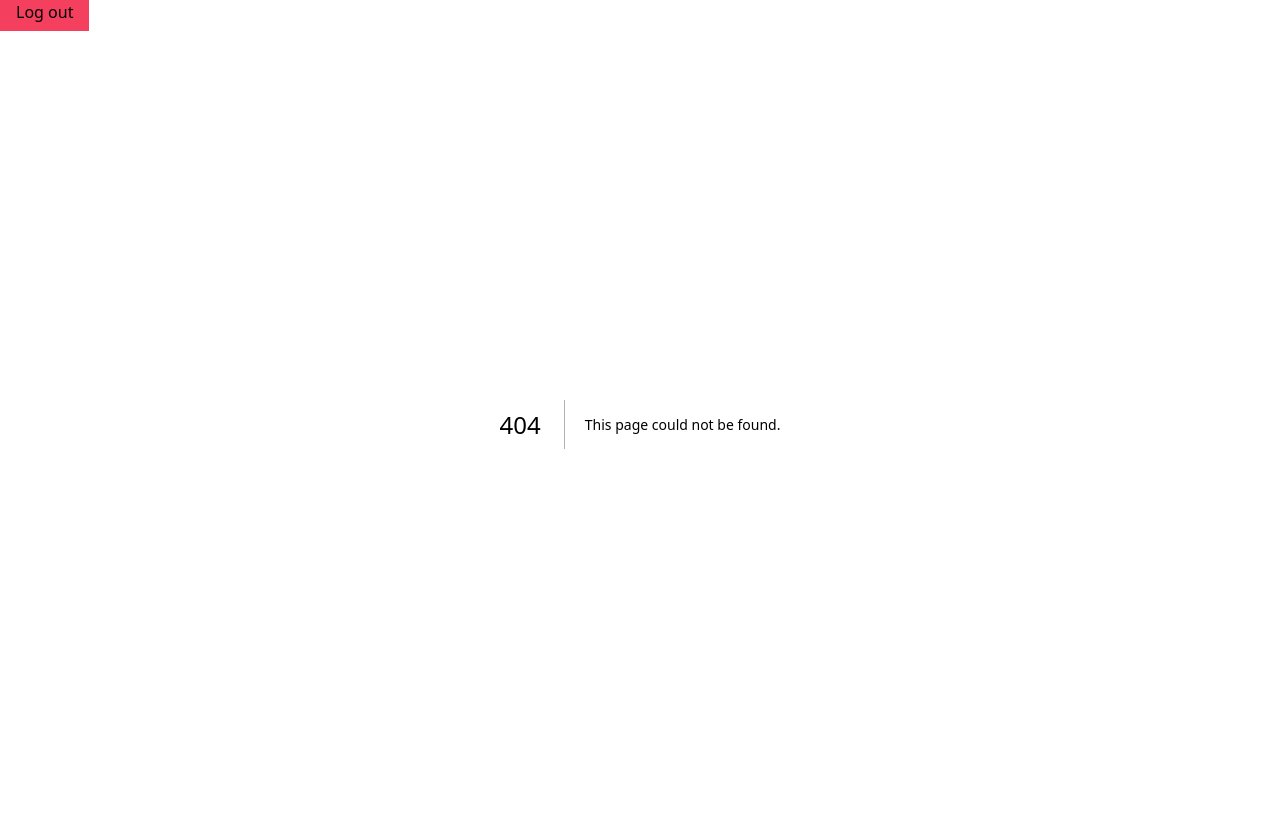
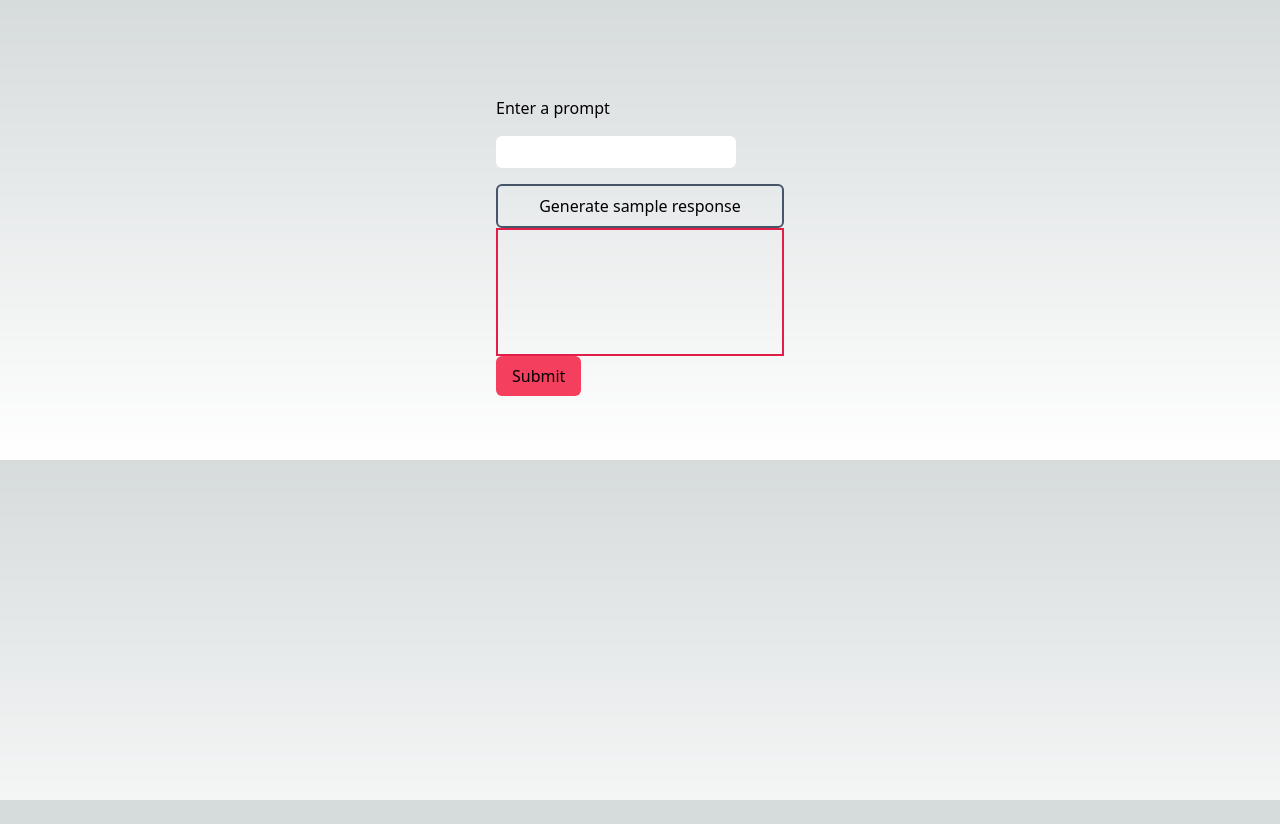
Before and after one commit to bhuynhdev/oftheday, a Next.js app: page /contribute in a window 1280 px wide. Before the commit this address had no page. After the commit the page ends 800 px from the top, so only its background shows below. Built offline with nearby package versions, Linux system fonts and the light colour scheme; no server answers.

Commit message:
Add a me page

```diff
--- /dev/null
+++ b/app/contribute/page.tsx
@@ -0,0 +1,36 @@
+import { db } from "@/drizzle/drizzle";
+import { inspirations } from "@/drizzle/schema";
+import { redirect } from "next/navigation";
+
+export default function Contribute() {
+  async function createNewExtension(formData: FormData) {
+    "use server";
+    await db.insert(inspirations).values({ prompt: formData.get("prompt")?.toString() });
+    redirect("/marketplace");
+  }
+
+  return (
+    <main className="flex flex-col items-center justify-between gap-16 p-6 md:p-16">
+      <form action={createNewExtension}>
+        <div className="flex flex-col gap-4">
+          <label>Enter a prompt</label>
+          <input
+            type="text"
+            name="prompt"
+            id="prompt"
+            className="block w-60 rounded-md px-2 py-1 text-black"
+            required
+          />
+          <button type="button" className="max-w-xl rounded-md border-2 border-slate-600 px-4 py-2">
+            Generate sample response
+          </button>
+        </div>
+        <div className="h-32 w-72 border-2 border-rose-600"></div>
+
+        <button type="submit" className="rounded-md bg-rose-500 px-4 py-2">
+          Submit
+        </button>
+      </form>
+    </main>
+  );
+}
--- a/app/layout.tsx
+++ b/app/layout.tsx
@@ -1,22 +1,32 @@
 import type { Metadata } from "next";
 import { UserProvider } from "@auth0/nextjs-auth0/client";
 import "./globals.css";
+import Link from "next/link";
+import { getSession } from "@auth0/nextjs-auth0";
 
 export const metadata: Metadata = {
   title: "Create Next App",
   description: "Generated by create next app",
 };
 
-export default function RootLayout({ children }: { children: React.ReactNode }) {
+export default async function RootLayout({ children }: { children: React.ReactNode }) {
+  const session = await getSession();
+
   return (
     <html lang="en">
       <UserProvider>
         <body>
-          <header>
-            <nav>
-              <a href="/api/auth/logout" className="bg-rose-500 px-4 py-2">
-                Log out
-              </a>
+          <header className="flex items-center justify-end px-12">
+            <nav className="flex items-center gap-10 py-4">
+              {session && (
+                <>
+                  <Link href="/me">My Inspirations</Link>
+                  <Link href="/marketplace">Marketplace</Link>
+                  <a href="/api/auth/logout" className="bg-rose-500 px-4 py-2">
+                    Log out
+                  </a>
+                </>
+              )}
             </nav>
           </header>
           {children}
--- a/app/marketplace/page.tsx
+++ b/app/marketplace/page.tsx
@@ -3,6 +3,7 @@ import { inspiration_owners, inspirations } from "@/drizzle/schema";
 import { getSession, withPageAuthRequired } from "@auth0/nextjs-auth0";
 import { and, eq, ilike } from "drizzle-orm";
 import { revalidatePath } from "next/cache";
+import Link from "next/link";
 
 export default withPageAuthRequired(
   async function Marketplace({
@@ -25,13 +26,6 @@ export default withPageAuthRequired(
       .select()
       .from(inspiration_owners)
       .where(eq(inspiration_owners.userId, session.user.sub));
-
-    async function createNewExtension(formData: FormData) {
-      "use server";
-      const result = await db.insert(inspirations).values({ prompt: "Hehe" }).returning();
-      revalidatePath("/");
-      return result;
-    }
 
     async function buyExtension(formData: FormData) {
       "use server";
@@ -74,11 +68,12 @@ export default withPageAuthRequired(
           </form>
           <div>
             <p className="mb-4 text-center text-xl md:text-left">OR</p>
-            <form action={createNewExtension}>
-              <button type="submit" className="w-56 rounded-xl bg-rose-800 px-4 py-2">
-                Contribute your own inspiration
-              </button>
-            </form>
+            <Link
+              href="contribute"
+              className="block w-56 rounded-xl bg-rose-800 px-4 py-2 text-center"
+            >
+              Contribute your own inspiration
+            </Link>
           </div>
         </div>
         <ul className="flex flex-wrap items-center justify-center gap-12">
--- /dev/null
+++ b/app/me/page.tsx
@@ -0,0 +1,39 @@
+import { db } from "@/drizzle/drizzle";
+import { inspiration_owners, inspirations } from "@/drizzle/schema";
+import { getSession } from "@auth0/nextjs-auth0";
+import { eq } from "drizzle-orm";
+
+export default async function Me() {
+  const session = await getSession();
+
+  if (!session) {
+    return <></>;
+  }
+
+  const ownedInspirations = await db
+    .select({
+      id: inspirations.id,
+      prompt: inspirations.prompt,
+    })
+    .from(inspiration_owners)
+    .innerJoin(inspirations, eq(inspiration_owners.inspirationId, inspirations.id))
+    .where(eq(inspiration_owners.userId, session.user.sub));
+
+  return (
+    <main className="flex flex-col items-center justify-between gap-16 p-6 md:p-16">
+      <ul className="flex flex-col gap-12">
+        {ownedInspirations.map(({ id, prompt }) => (
+          <li key={id}>
+            <div className="w-80 overflow-hidden rounded-lg bg-slate-500">
+              <p className="bg-slate-600 p-4">{prompt}</p>
+              <p className="p-4">
+                Lorem ipsum dolor, sit amet consectetur adipisicing elit. Eum laboriosam molestias
+                eius at voluptate praesentium assumenda reprehenderit, distinctio hic sed!
+              </p>
+            </div>
+          </li>
+        ))}
+      </ul>
+    </main>
+  );
+}
```
Also changed, not shown: app/marketplace/data.json (deleted, +0 -10 lines).
